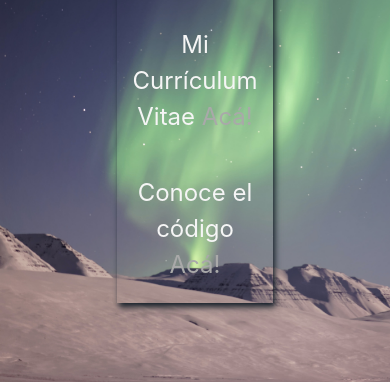
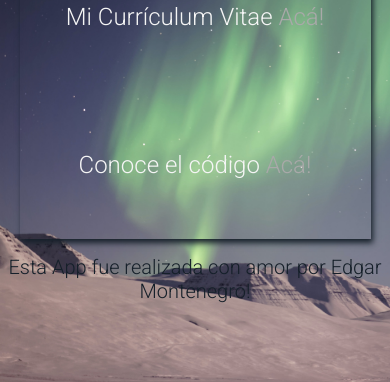
Before and after one commit to Edgarmontenegro123/ClimApp, a React app: page /about in a window 390 px wide. Shown: the part 462-844 px from the top of the page. Built offline with nearby package versions, Linux system fonts and the light colour scheme; no server answers.

Commit message:
Responsive corrected

```diff
--- a/src/components/About/About.css
+++ b/src/components/About/About.css
@@ -21,10 +21,17 @@
 }
 .footer{
     color: #16202A;
-    margin-top: 10rem
+    margin-top: 1rem
 }
 @media(max-width: 560px){
+    .container{
+        width: 90vw;
+        margin-top: 1rem;
+    }
     .text{
         font-size: 1.5rem
     }
+    .footer{
+        margin-top: 1rem;
+    }
   }
--- a/src/containers/App.css
+++ b/src/containers/App.css
@@ -1,4 +1,7 @@
+@import url('https://fonts.googleapis.com/css2?family=Roboto:wght@300&display=swap');
+
 .App{
+  font-family: 'Roboto', sans-serif;
   text-align: center;
   background: url('../img/fondo4.jpg');
   background-repeat: no-repeat;
```
